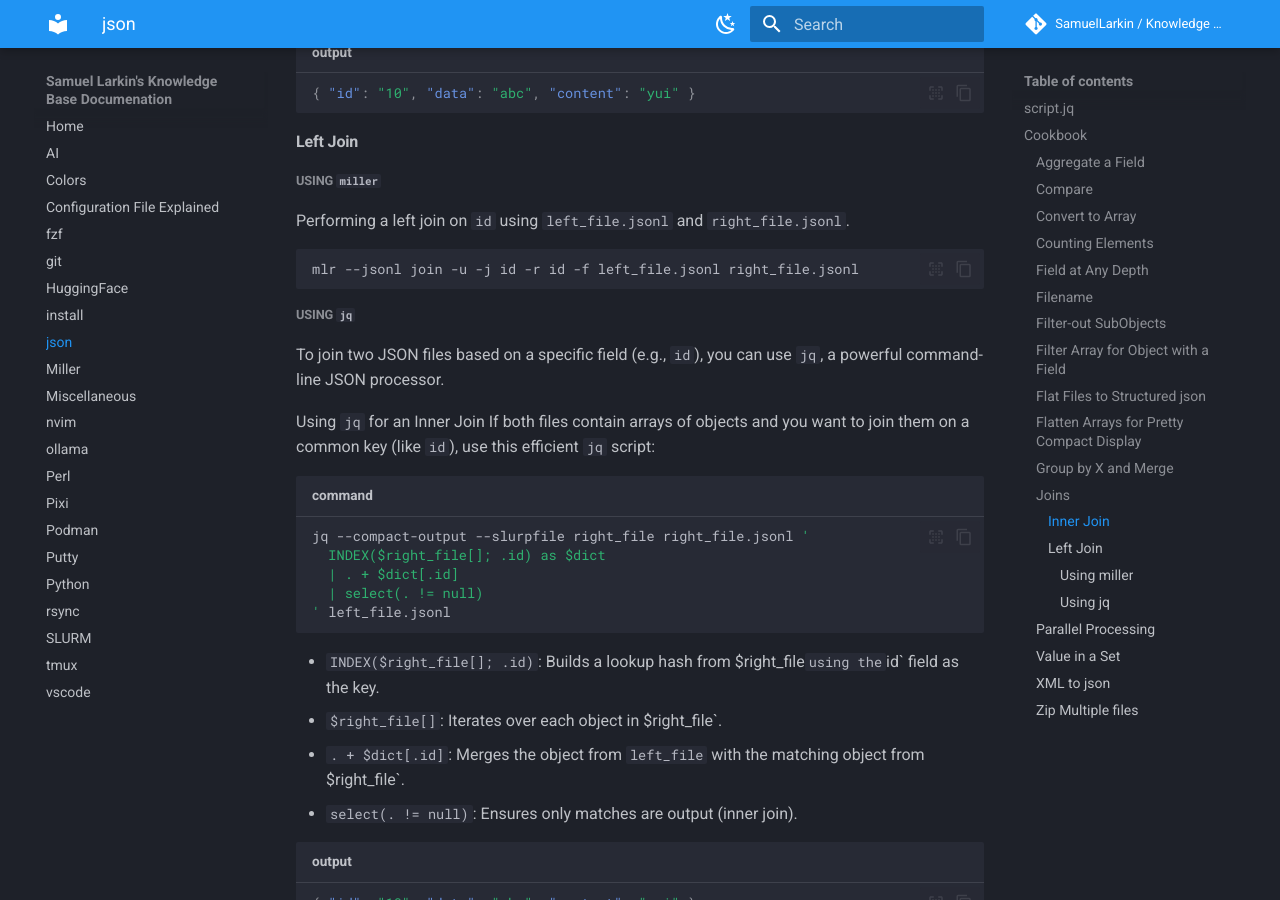
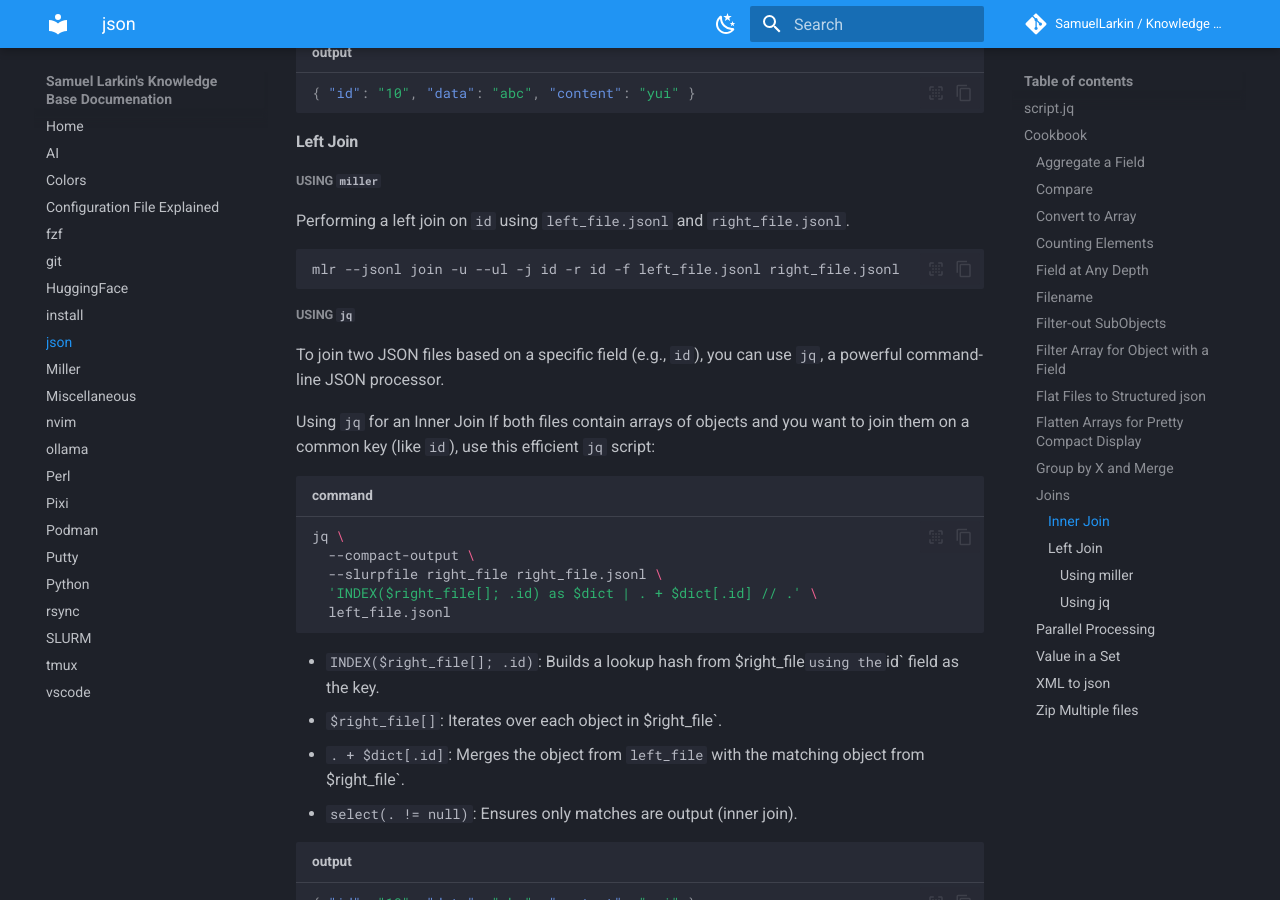
Before and after one commit to SamuelLarkin/kb, an MkDocs documentation site: the page built from docs/json.md, in a window 1280 px wide and 900 px high, scrolled down 7919 px. Built offline with MkDocs 1.6.1 and Material for MkDocs 9.7.7, drawn with Linux system fonts in a browser that asks for light colours; comment, search, counter and statistics services are not loaded; the version menu is left out.

Commit message:
docs(json): revised left-join

````diff
--- a/docs/json.md
+++ b/docs/json.md
@@ -369,7 +369,7 @@
 Performing a left join on `id` using `left_file.jsonl` and `right_file.jsonl`.
 
 ```sh
-mlr --jsonl join -u -j id -r id -f left_file.jsonl right_file.jsonl
+mlr --jsonl join -u --ul -j id -r id -f left_file.jsonl right_file.jsonl
 ```
 
 ##### Using `jq`
@@ -380,11 +380,11 @@
 If both files contain arrays of objects and you want to join them on a common key (like `id`), use this efficient `jq` script:
 
 ```sh title="command"
-jq --compact-output --slurpfile right_file right_file.jsonl '
-  INDEX($right_file[]; .id) as $dict
-  | . + $dict[.id]
-  | select(. != null)
-' left_file.jsonl
+jq \
+  --compact-output \
+  --slurpfile right_file right_file.jsonl \
+  'INDEX($right_file[]; .id) as $dict | . + $dict[.id] // .' \
+  left_file.jsonl
 ```
 
 - `INDEX($right_file[]; .id)`: Builds a lookup hash from $right_file`using the`id` field as the key.
````
